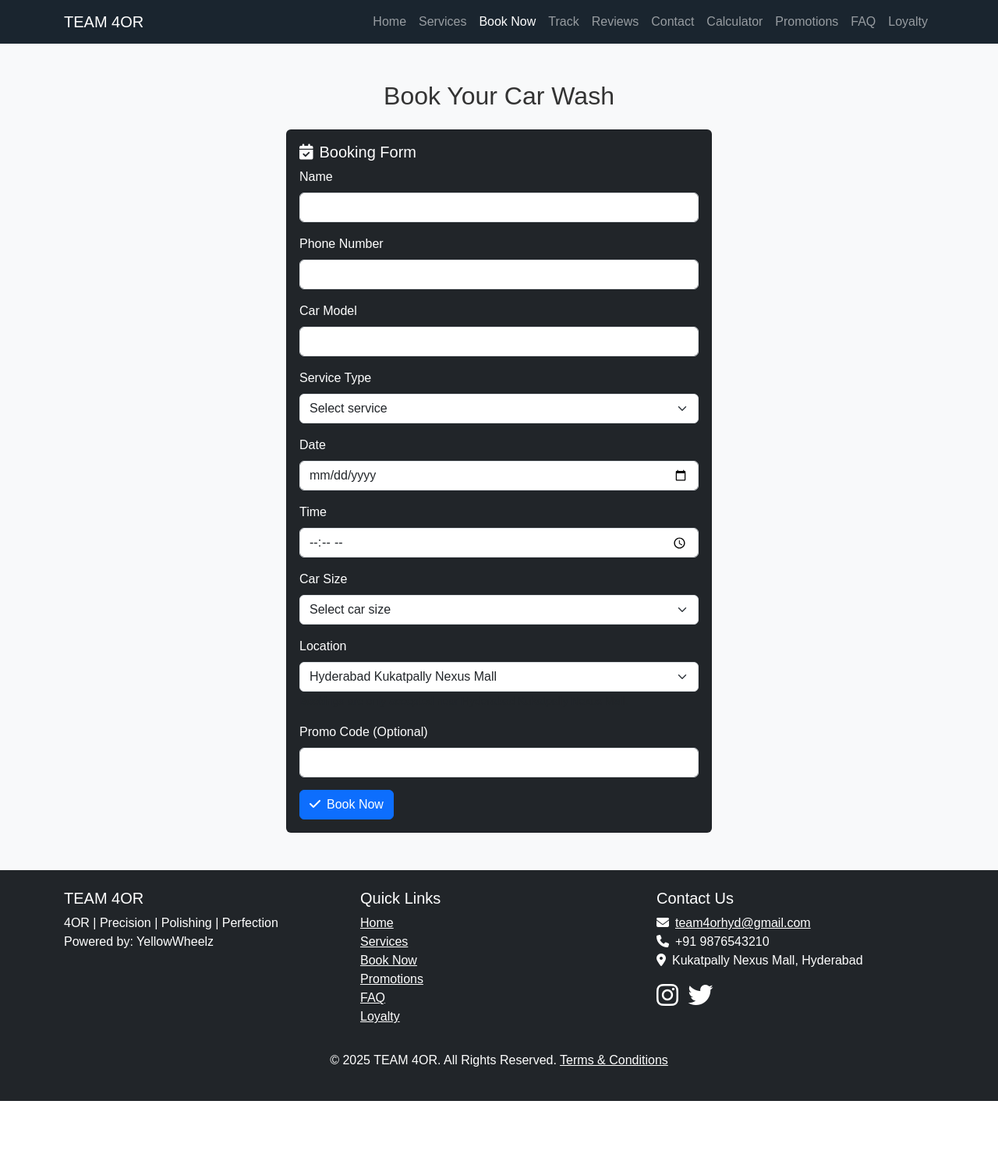
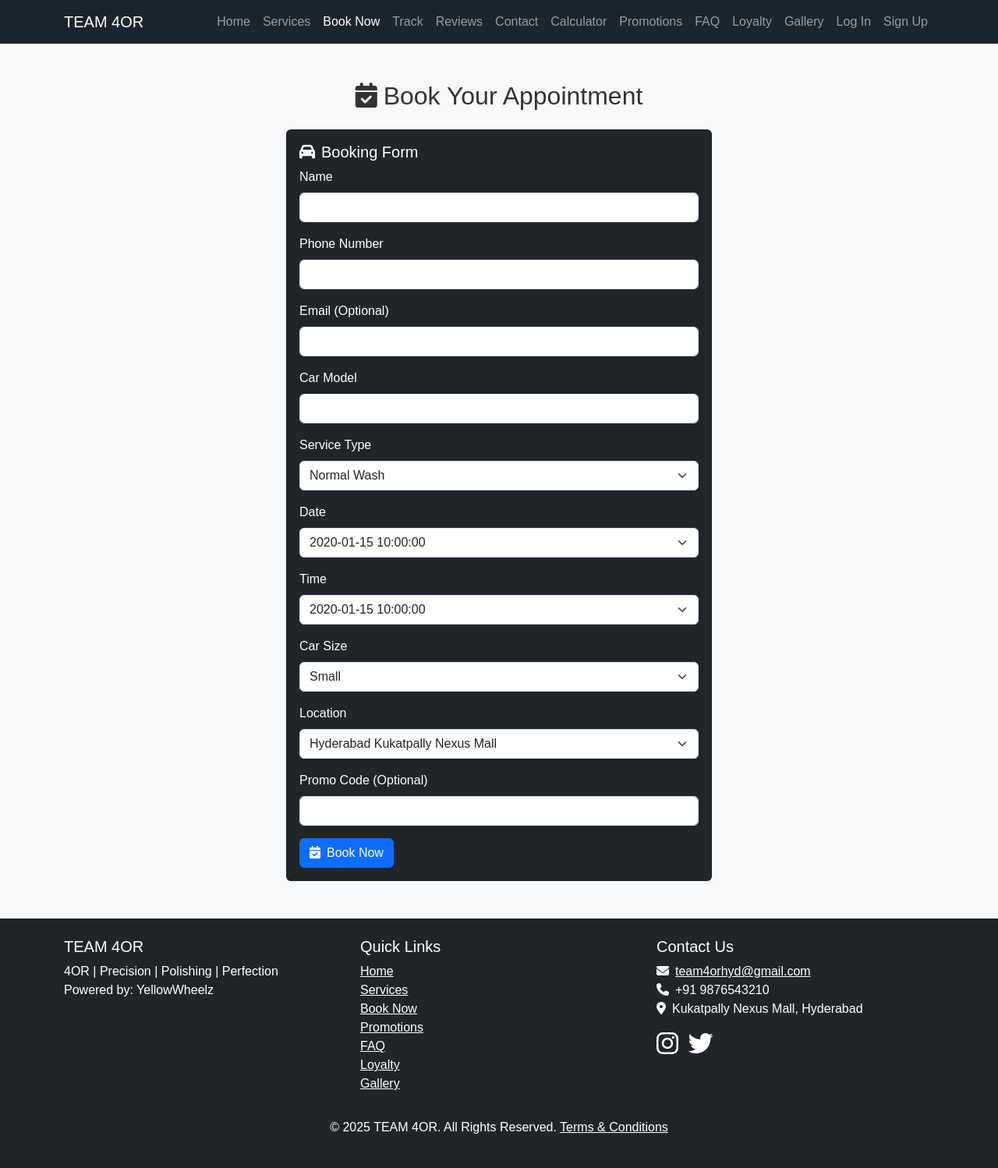
Before and after one commit to justfortestingnothibghere/4OR, a Flask app: template templates/booking.html in a window 1280 px wide. Shown: the whole page at 78% size. Before the commit the page ends 1412 px from the top, so only its background shows below. Run offline with Flask 3, Linux system fonts and the light colour scheme; the template is opened without the code that fills it: most values are stand-ins (such as "Sample title", 1, 10 or a date in 2020).

Commit message:
Update booking.html

```diff
--- a/templates/booking.html
+++ b/templates/booking.html
@@ -27,13 +27,21 @@
                     <li class="nav-item"><a class="nav-link" href="{{ url_for('promotions') }}">Promotions</a></li>
                     <li class="nav-item"><a class="nav-link" href="{{ url_for('faq') }}">FAQ</a></li>
                     <li class="nav-item"><a class="nav-link" href="{{ url_for('loyalty') }}">Loyalty</a></li>
+                    <li class="nav-item"><a class="nav-link" href="{{ url_for('gallery') }}">Gallery</a></li>
+                    {% if current_user.is_authenticated %}
+                        <li class="nav-item"><a class="nav-link" href="{{ url_for('profile') }}">Profile</a></li>
+                        <li class="nav-item"><a class="nav-link" href="{{ url_for('logout') }}">Log Out</a></li>
+                    {% else %}
+                        <li class="nav-item"><a class="nav-link" href="{{ url_for('login') }}">Log In</a></li>
+                        <li class="nav-item"><a class="nav-link" href="{{ url_for('signup') }}">Sign Up</a></li>
+                    {% endif %}
                 </ul>
             </div>
         </div>
     </nav>
 
     <div class="container mt-5">
-        <h2 class="text-center mb-4">Book Your Car Wash</h2>
+        <h2 class="text-center mb-4"><i class="fas fa-calendar-check me-2"></i>Book Your Appointment</h2>
         {% with messages = get_flashed_messages(with_categories=true) %}
             {% if messages %}
                 {% for category, message in messages %}
@@ -48,15 +56,19 @@
             <div class="col-md-6">
                 <div class="card text-white bg-dark">
                     <div class="card-body">
-                        <h5 class="card-title"><i class="fas fa-calendar-check me-2"></i>Booking Form</h5>
+                        <h5 class="card-title"><i class="fas fa-car me-2"></i>Booking Form</h5>
                         <form method="POST">
                             <div class="mb-3">
                                 <label for="name" class="form-label">Name</label>
-                                <input type="text" class="form-control" id="name" name="name" required>
+                                <input type="text" class="form-control" id="name" name="name" value="{{ current_user.name if current_user.is_authenticated else '' }}" required>
                             </div>
                             <div class="mb-3">
                                 <label for="phone" class="form-label">Phone Number</label>
-                                <input type="tel" class="form-control" id="phone" name="phone" required>
+                                <input type="tel" class="form-control" id="phone" name="phone" value="{{ current_user.phone if current_user.is_authenticated else '' }}" required>
+                            </div>
+                            <div class="mb-3">
+                                <label for="email" class="form-label">Email (Optional)</label>
+                                <input type="email" class="form-control" id="email" name="email" value="{{ current_user.email if current_user.is_authenticated else '' }}">
                             </div>
                             <div class="mb-3">
                                 <label for="car_model" class="form-label">Car Model</label>
@@ -65,30 +77,36 @@
                             <div class="mb-3">
                                 <label for="service_type" class="form-label">Service Type</label>
                                 <select class="form-select" id="service_type" name="service_type" required>
-                                    <option value="" disabled selected>Select service</option>
                                     <option value="Normal Wash">Normal Wash</option>
                                     <option value="Body Wash">Body Wash</option>
                                     <option value="Wax">Wax</option>
                                     <option value="Teflon">Teflon</option>
                                     <option value="Interior Deep Cleaning">Interior Deep Cleaning</option>
-                                    <option value="Ceramic">Ceramic</option>
+                                    <option value="Ceramic Coating">Ceramic Coating</option>
+                                    <option value="Dog Hair Removal">Dog Hair Removal</option>
                                 </select>
                             </div>
                             <div class="mb-3">
                                 <label for="date" class="form-label">Date</label>
-                                <input type="date" class="form-control" id="date" name="date" required>
+                                <select class="form-select" id="date" name="date" required>
+                                    {% for slot in available_slots %}
+                                        <option value="{{ slot.date }}">{{ slot.date }}</option>
+                                    {% endfor %}
+                                </select>
                             </div>
                             <div class="mb-3">
                                 <label for="time" class="form-label">Time</label>
-                                <input type="time" class="form-control" id="time" name="time" required>
+                                <select class="form-select" id="time" name="time" required>
+                                    {% for slot in available_slots %}
+                                        <option value="{{ slot.time }}">{{ slot.time }}</option>
+                                    {% endfor %}
+                                </select>
                             </div>
                             <div class="mb-3">
                                 <label for="car_size" class="form-label">Car Size</label>
                                 <select class="form-select" id="car_size" name="car_size" required>
-                                    <option value="" disabled selected>Select car size</option>
-                                    <option value="Big">Big (e.g., XUV, Thar)</option>
-                                    <option value="Hatchback">Hatchback</option>
-                                    <option value="Small">Small (e.g., Nano, Maruti 800)</option>
+                                    <option value="Small">Small</option>
+                                    <option value="Large">Large</option>
                                 </select>
                             </div>
                             <div class="mb-3">
@@ -96,13 +114,12 @@
                                 <select class="form-select" id="location" name="location" required>
                                     <option value="Hyderabad Kukatpally Nexus Mall">Hyderabad Kukatpally Nexus Mall</option>
                                 </select>
-                                <small class="form-text text-muted">Bookings are only accepted near Hyderabad Kukatpally Nexus Mall.</small>
                             </div>
                             <div class="mb-3">
                                 <label for="promo_code" class="form-label">Promo Code (Optional)</label>
                                 <input type="text" class="form-control" id="promo_code" name="promo_code">
                             </div>
-                            <button type="submit" class="btn btn-primary"><i class="fas fa-check me-2"></i>Book Now</button>
+                            <button type="submit" class="btn btn-primary"><i class="fas fa-calendar-check me-2"></i>Book Now</button>
                         </form>
                     </div>
                 </div>
@@ -126,6 +143,7 @@
                         <li><a href="{{ url_for('promotions') }}" class="text-white">Promotions</a></li>
                         <li><a href="{{ url_for('faq') }}" class="text-white">FAQ</a></li>
                         <li><a href="{{ url_for('loyalty') }}" class="text-white">Loyalty</a></li>
+                        <li><a href="{{ url_for('gallery') }}" class="text-white">Gallery</a></li>
                     </ul>
                 </div>
                 <div class="col-md-4">
@@ -148,4 +166,4 @@
     <script src="https://cdn.jsdelivr.net/npm/bootstrap@5.3.0/dist/js/bootstrap.bundle.min.js"></script>
     <script src="{{ url_for('static', filename='js/script.js') }}"></script>
 </body>
-</html>
+                            </html>
```
